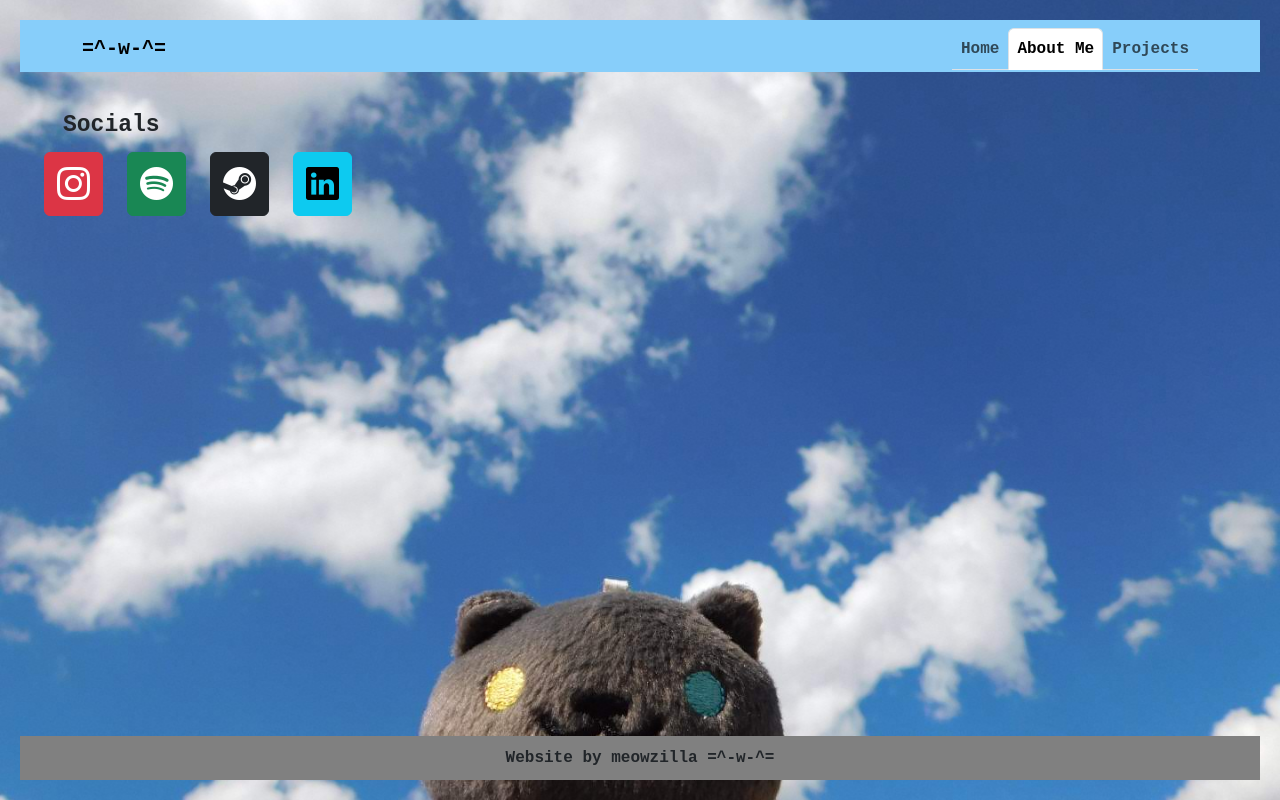
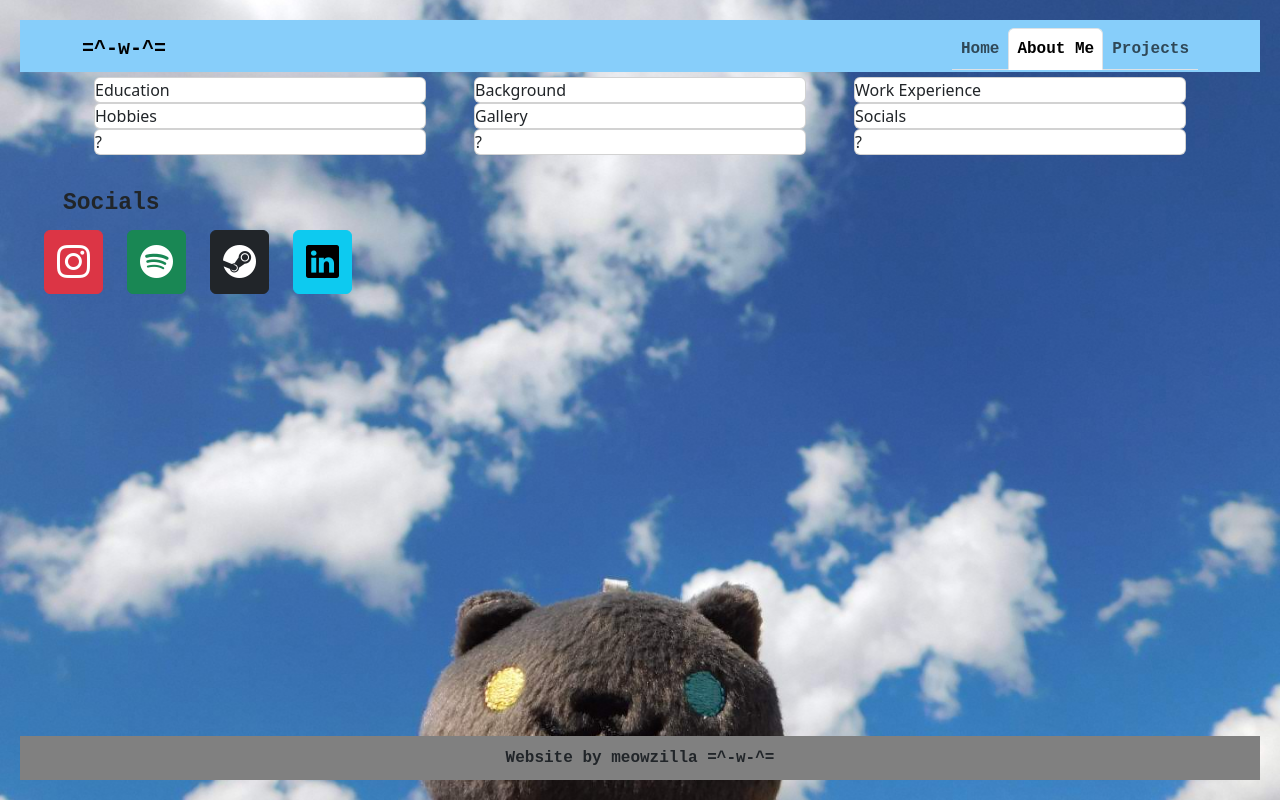
Before and after one commit to miriamrami/meow-port-app, a React (Create React App) app: page /AboutMe.js in a window 1280 px wide. Built offline with nearby package versions, Linux system fonts and the light colour scheme.

Commit message:
added a new layout to the site - still a work in progress

```diff
--- a/src/AboutMe.js
+++ b/src/AboutMe.js
@@ -22,7 +22,81 @@ const AboutMe = () => {
 			</Container>
 		</Navbar>
 
+		<Container className="first-AM-container">
+			<Row className="top-row">
+				<Col className="col-one">
+					<Container>
+						<Card> Education</Card>
+					</Container>
+				</Col>
+				<Col>
+					<Container>
+						<Card>
+							Background
+						</Card>
+					</Container>
+				</Col>
+				<Col>
+					<Container>
+						<Card>
+							Work Experience
+						</Card>
+					</Container>
+				</Col>
+			</Row>
+		</Container>
 
+		<Container className="second-AM-container">
+			<Row>
+			<Col className="col-two">
+					<Container>
+						<Card>
+							Hobbies
+						</Card>
+					</Container>
+				</Col>
+				<Col>
+					<Container>
+						<Card>
+							Gallery
+						</Card>
+					</Container>
+				</Col>
+				<Col>
+					<Container>
+						<Card>
+							Socials
+						</Card>
+					</Container>
+				</Col>
+			</Row>
+		</Container>
+
+		<Container className="third-AM-container">
+			<Row>
+			<Col className="col-three">
+					<Container>
+						<Card>
+							?
+						</Card>
+					</Container>
+				</Col>
+				<Col>
+					<Container>
+						<Card>
+							?
+						</Card>
+					</Container>
+				</Col>
+				<Col>
+					<Container>
+						<Card>
+							?
+						</Card>
+					</Container>
+				</Col>
+			</Row>
+		</Container>
 
 
 
```
